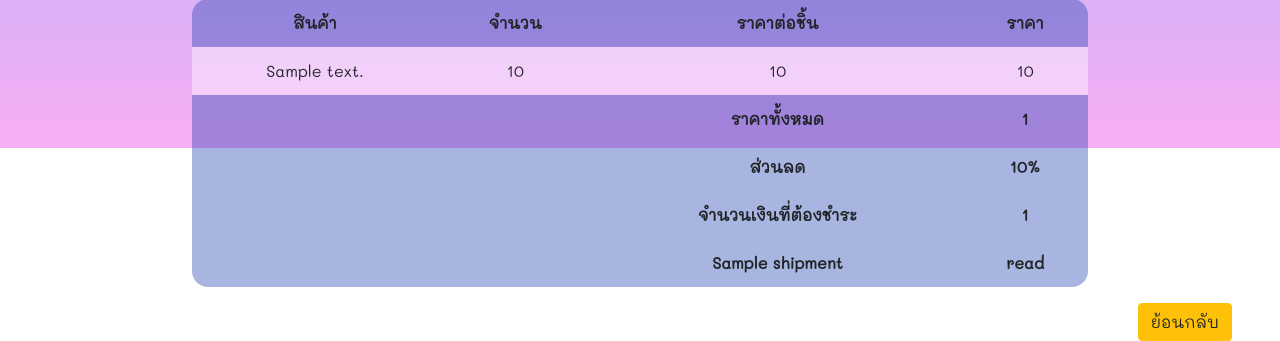
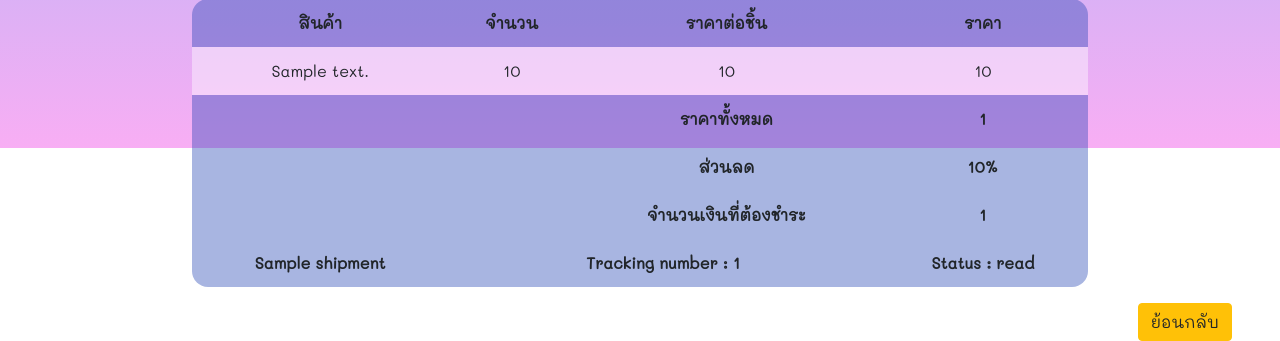
Before and after one commit to somjukss/projectDistributor, a Django app: template products/templates/customer/order.html in a window 1280 px wide. Shown: the part 652-993 px from the top of the page. Run offline with Django 3.2, Linux system fonts and the light colour scheme; the template is opened without the code that fills it: most values are stand-ins (such as "Sample title", 1, 10 or a date in 2020); some libraries are stand-ins or nearby versions.

Commit message:
add track number in orderdetail template

```diff
--- a/products/templates/customer/order.html
+++ b/products/templates/customer/order.html
@@ -86,10 +86,10 @@
                     <th scope="col-2">{{ order.total_price2 }}</td>
                 </tr>
                 <tr>
-                    <th scope="col-6"></td>
-                    <th scope="col-2"></td>
                     <th scope="col-2">{{ shipment.name }}</td>
-                    <th scope="col-2">{{ shipment.status }}</td>
+                    <th scope="col-6" colspan="2">Tracking number : {{ shipment.track_number }}</td>
+
+                    <th scope="col-2">Status : {{ shipment.status }}</td>
                 </tr>
             </thead>
 
```
